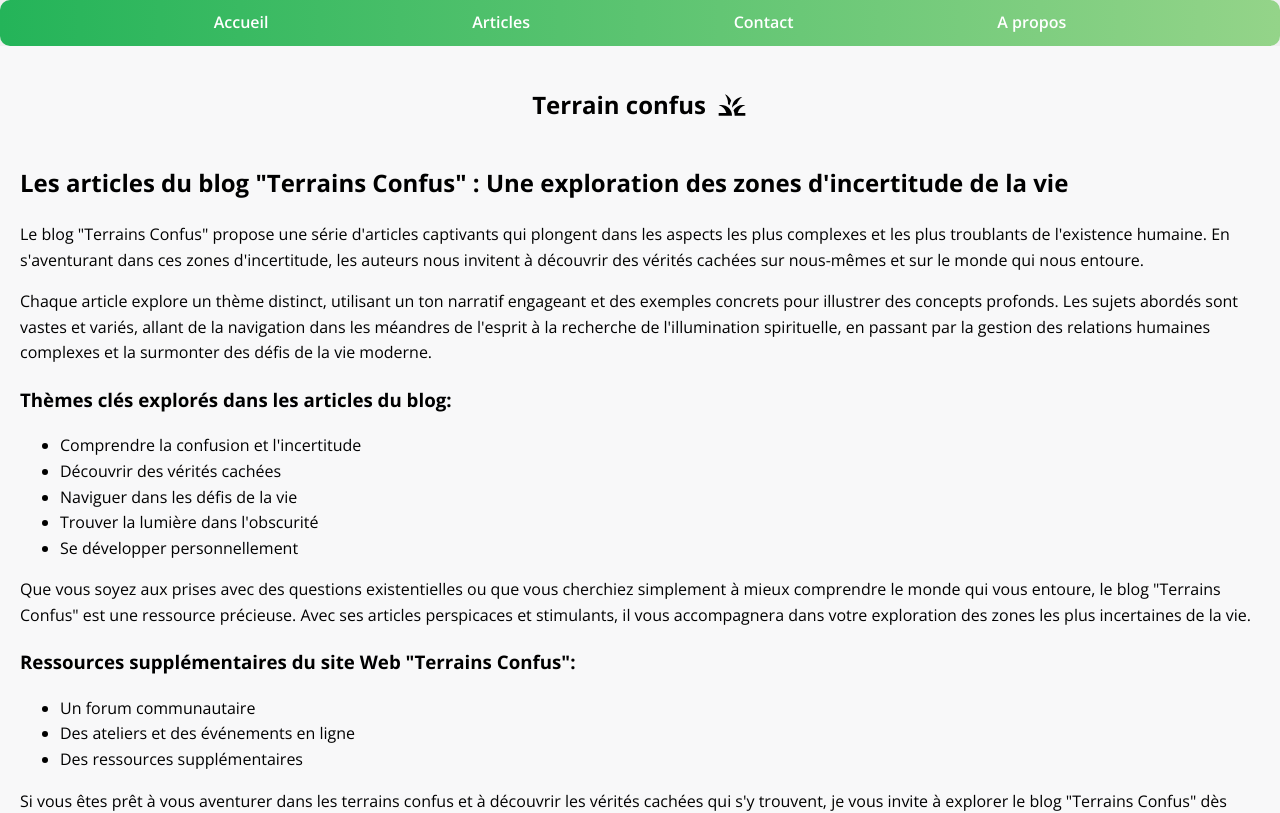
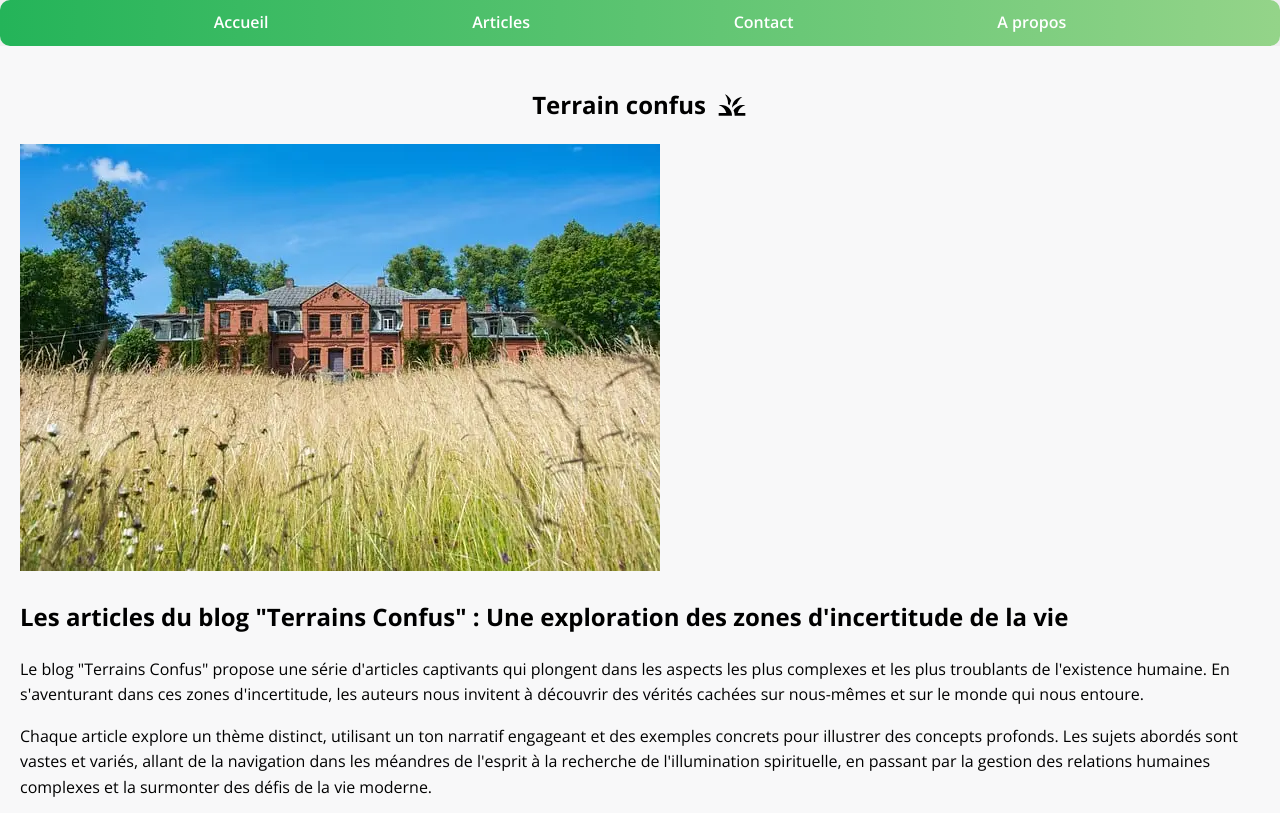
Before and after one commit to janparacha/seo-nextjs, a Next.js app: page / in a window 1280 px wide. Shown: the top 813 px of the page. Built offline with nearby package versions, Linux system fonts and the light colour scheme.

Commit message:
ajout image maison terrain confus

```diff
--- a/app/page.tsx
+++ b/app/page.tsx
@@ -16,6 +16,13 @@ export default function Home() {
           alt="Brouteur de terrain confus"
         />
       </div>
+      <Image
+          priority
+          src="/terrain-confus-maison.webp"
+          height={427}
+          width={640}
+          alt="Maison sur un terrain confus"
+        />
       <h2>Les articles du blog &quot;Terrains Confus&quot; : Une exploration des zones d&apos;incertitude de la vie</h2>
       <p>
         Le blog &quot;Terrains Confus&quot; propose une série d&apos;articles captivants qui plongent dans les aspects
```
Also changed, not shown: public/terrain-confus-maison.webp (added).
